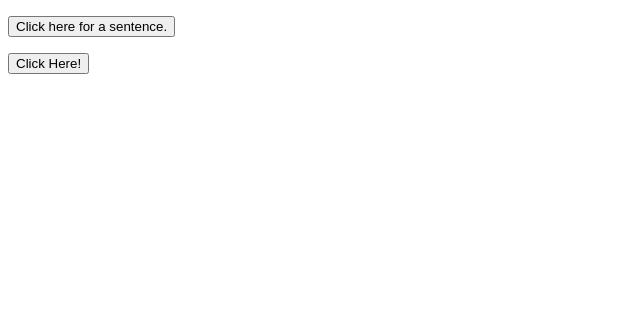
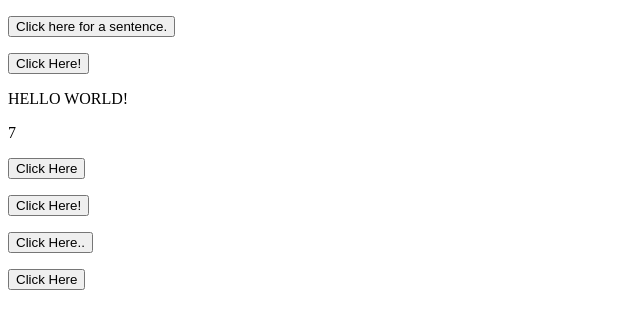
Before and after one commit to Weissc16/JavaScript-Projects, a plain HTML site: page Project8_string_methods/index.html in a window 1280 px wide. Shown: the whole page, without its empty margins (0-640 px from the left). Drawn offline with Linux system fonts and the light colour scheme.

Commit message:
Project8 Assignment

```diff
--- a/Project8_string_methods/index.html
+++ b/Project8_string_methods/index.html
@@ -2,7 +2,7 @@
 <html lang="en">
     <head>
         <meta charset="utf-8">
-        <script src=./js/main.js></script>
+
     </head>
     <body>
 
@@ -11,6 +11,22 @@
 
         <p id="Slice"></p>
         <button onclick="slice_Method()">Click Here!</button>
+
+        <p id="upper"></p>
+
+        <p id="search"></p>
+
+        <p id="Numbers_to_string"></p>
+        <button onclick="string_Method()">Click Here</button>
+
+        <p id="Precision"></p>
+        <button onclick="precision_Method()">Click Here!</button>
+
+        <p id="Fixed"></p>
+        <button onclick="fixed_Method()">Click Here..</button>
+
+        <p id="Value"></p>
+        <button onclick="value_Method()">Click Here</button>
 
 
 
@@ -22,19 +38,6 @@
 
 
 
-
-
-
-
-
-
-
-
-
-
-
-
-
-
+        <script src=./js/main.js></script>
     </body>
 </html>
--- a/Project8_string_methods/js/main.js
+++ b/Project8_string_methods/js/main.js
@@ -14,3 +14,38 @@ function slice_Method() {
     document.getElementById("Slice").innerHTML = Section;
 }
 //using the slice method to cut characters 27 through 33 to display.  (Johnny)
+
+var text = "Hello World!";
+var result = text.toUpperCase();
+document.getElementById("upper").innerHTML = result;
+//the toUpperCase() method makes the statement capitalized
+
+var word = "How do you do, sir?"
+var position = word.search("you");
+document.getElementById("search").innerHTML = position;
+//the .search() method tells you the first index (position) of the matched word.
+
+function string_Method() {
+    var X = 182;
+    document.getElementById("Numbers_to_string").innerHTML = X.toString();
+}
+// the toString() Method converts a number into a string.
+
+function precision_Method() {
+    var X = 12938.30193202289321;
+    document.getElementById("Precision").innerHTML = X.toPrecision(10);
+}
+// toPercision() cuts down the number to a specified number of decimal places
+
+function fixed_Method() {
+    var X = 5.6678495
+    document.getElementById("Fixed").innerHTML = X.toFixed(3);
+}
+//the toFixed() method converts a number to a string and cuts it down to (x) amount of decimal places
+
+function value_Method() {
+    var animals = ["Dogs", "Cats", "Monkeys", "Birds", "Horse"];
+    var Value = animals.valueOf();
+    document.getElementById("Value").innerHTML = Value;
+}
+// the valueOf() Method returns the array itself.
```
